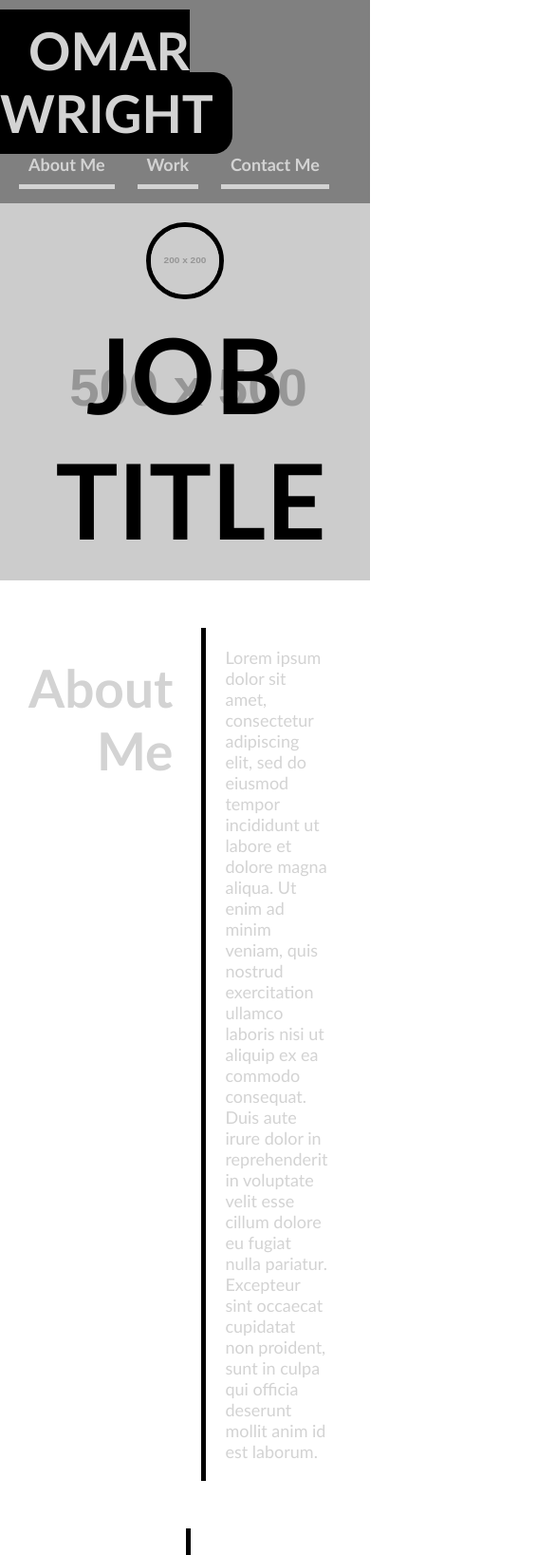
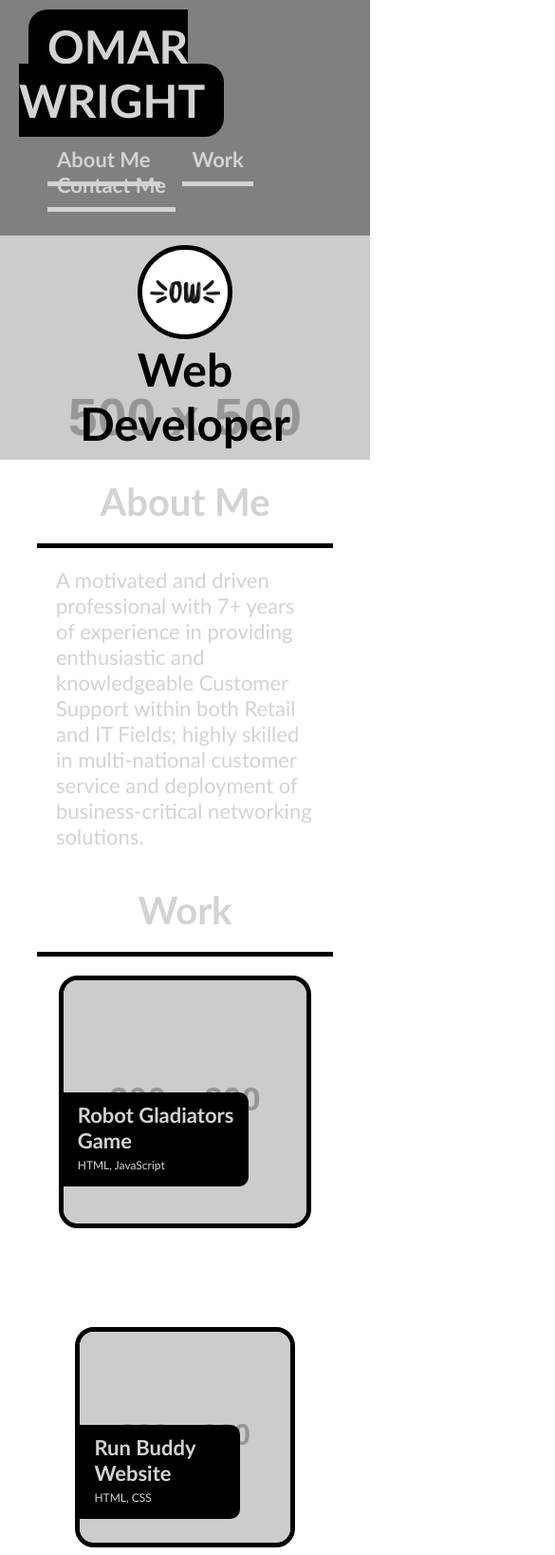
Before and after one commit to omarwright07/professional-portfolio, a plain HTML site: page index.html in a window 390 px wide. Shown: the top 1637 px of the page at 95% size, 585 px wide, since content can reach past the window. Drawn offline with Linux system fonts and the light colour scheme; placeholder pictures from the web are drawn by us.

Commit message:
added avatar and add media queries

```diff
--- a/assets/css/style.css
+++ b/assets/css/style.css
@@ -5,6 +5,7 @@
     --title-text: 55px;
     --large-text: 48px;
     --small-text: 18px;
+    --tiny-text: 12px;
     --border-size: 5px;
 }
 
@@ -19,6 +20,7 @@
 body {
     color: var(--secondary-color);
     font-family: 'Trebuchet MS', 'Lucida Sans Unicode', 'Lucida Grande', 'Lucida Sans', Arial, sans-serif;
+    background-color: white;
 }
 
 a {
@@ -51,7 +53,7 @@ section {
     margin: 30px;
     width: 200px;
     text-align: right;
-    font-size: var(--title-text);
+    font-size: var(--large-text);
     flex: 1 25%;
 }
 
@@ -105,18 +107,21 @@ header nav ul li {
     justify-content: center;
 }
 
-.hero-title {
+.hero-info {
     width: 80%;
     padding: 5%;
     text-align: center;
-    font-size: var(--title-text);
     color: var(--tertiary-color);
 }
 
-.hero-title img {
+.hero-info img {
     border: 5px solid var(--tertiary-color);
     border-radius: 50%;
     width: 30%;
+}
+
+.hero-title {
+    font-size: var(--title-text);
 }
 
 /* Work Section Style */
@@ -131,8 +136,17 @@ header nav ul li {
     padding: 0px;
 }
 
+.work-images h2 {
+    font-size: var(--small-text);
+}
+
+.work-images p {
+    margin: 5px auto;
+    font-size: var(--tiny-text);
+}
+
 .work-image {
-    width: 44%;
+    width: 42%;
     margin: 20px 20px 0px 20px;
 }
 
@@ -140,7 +154,7 @@ header nav ul li {
     padding: 10px 10px 10px 20px;
     width: max-content;
     max-width: 75%;
-    background-color: aquamarine;
+    background-color: var(--tertiary-color);
     position: relative;
     bottom: 25%;
     border-radius: 0px 10px 10px 0px;
@@ -149,7 +163,7 @@ header nav ul li {
 
 .work-image img {
     width: 100%;
-    border: 5px solid aquamarine;
+    border: 5px solid var(--tertiary-color);
     border-radius: 20px;
 }
 
@@ -172,9 +186,108 @@ header nav ul li {
 }
 
 .work-image img:hover {
-    border-color: var(--tertiary-color);
+    border-color: var(--primary-color);
 }
 
 .work-image:first-child {
     width: 98%
 }
+
+/* Media Queries */
+@media screen and (max-width: 980px) {
+
+    :root {
+        --small-text: 24px;
+    }
+
+    .hero-info {
+        width: 90%;
+        padding: 2.5%;
+    }
+
+    .work-image {
+        width: 80%;
+        margin: 0px;
+    }
+
+    .contact-me ul {
+        flex-direction: column;
+        align-content: center;
+        justify-content: center;
+    }
+
+    .contact-me li {
+        margin: 30px;
+        text-align: center;
+    }
+
+}
+
+@media screen and (max-width: 768px) {
+
+    :root {
+        --title-text: 50px;
+    }
+
+    header {
+        padding: 20px;
+        font-weight: bold;
+        display: flex;
+        justify-content: center;
+    }
+
+    .name {
+        padding: 10px 20px;
+        margin: 10px;
+        border-radius: 20px;
+    }
+
+    header nav {
+        margin: 20px;
+    }
+
+    section {
+        flex-direction: column;
+        align-items: center;
+        margin: 0px auto;
+    }
+
+    .section-title {
+        margin: 20px;
+        width: 100%;
+        text-align: center;
+        flex: 0;
+    }
+
+    .article {
+        flex-direction: column;
+        padding: 20px;
+        border-top: 5px solid var(--tertiary-color);
+        width: 80%;
+        border-left: 0;
+        flex: 0;
+    }
+}
+
+
+@media screen and (max-width: 575px) {
+
+    :root {
+        --large-text: 40px;
+        --small-text: 22px;
+        --title-text: 48px;
+    }
+
+    .work-image {
+        width: 85%;
+    }
+
+    .work-image div {
+        bottom: 40%;
+    }
+
+    .contact-me li {
+        margin: 15px;
+    }
+
+}
--- a/index.html
+++ b/index.html
@@ -3,6 +3,7 @@
 
     <head>
         <meta charset="UTF-8">
+        <meta content="width=device-width, initial-scale=1" name="viewport" />
         <title>Omar's Portfolio</title>
         <link rel="stylesheet" href="./assets/css/style.css">
     </head>
@@ -31,10 +32,10 @@
 
         <!-- Hero Section -->
         <hero class="hero">
-            <div class="hero-title">
-                <img src="https://via.placeholder.com/200" alt="placeholder">
-                <h1>
-                    JOB TITLE
+            <div class="hero-info">
+                <img src="./assets/images/avatar.jpg" alt="placeholder">
+                <h1 class="hero-title">
+                    Web Developer
                 </h1>
             </div>
         </hero>
@@ -44,7 +45,7 @@
             <h1 class="section-title" id="about-me">About Me</h1>
             <article class="article">
                 <p>
-                    Lorem ipsum dolor sit amet, consectetur adipiscing elit, sed do eiusmod tempor incididunt ut labore et dolore magna aliqua. Ut enim ad minim veniam, quis nostrud exercitation ullamco laboris nisi ut aliquip ex ea commodo consequat. Duis aute irure dolor in reprehenderit in voluptate velit esse cillum dolore eu fugiat nulla pariatur. Excepteur sint occaecat cupidatat non proident, sunt in culpa qui officia deserunt mollit anim id est laborum.
+                    A motivated and driven professional with 7+ years of experience in providing enthusiastic and knowledgeable Customer Support within both Retail and IT Fields; highly skilled in multi-national customer service and deployment of business-critical networking solutions.
                 </p>
             </article>
         </section>
@@ -60,7 +61,7 @@
                         <a href="https://omarwright07.github.io/robot-gladiators/" target="_blank"><img src="https://via.placeholder.com/200" alt="change me"></a>
                         <div>
                             <h2>Robot Gladiators Game</h2>
-                            <p>Add Lanugages Used</p>
+                            <p>HTML, JavaScript</p>
                         </div>
                     </li>
 
@@ -68,7 +69,7 @@
                         <a href="https://omarwright07.github.io/run-buddy/" target="_blank"><img src="https://via.placeholder.com/200" alt="change me"></a>
                         <div>
                             <h2>Run Buddy Website</h2>
-                            <p>Add Lanugages Used</p>
+                            <p>HTML, CSS</p>
                         </div>
                     </li>
 
@@ -76,7 +77,7 @@
                         <a href="https://omarwright07.github.io/horiseon-social-solutions/" target="_blank"><img src="https://via.placeholder.com/200" alt="change me"></a>
                         <div>
                             <h2>Horiseon - Social Solutions Website</h2>
-                            <p>Add Lanugages Used</p>
+                            <p>HTML, CSS</p>
                         </div>
                     </li>
 
@@ -84,15 +85,15 @@
                         <a href="https://omarwright07.github.io/password-generator/" target="_blank"><img src="https://via.placeholder.com/200" alt="change me"></a>
                         <div>
                             <h2>Password Generator</h2>
-                            <p>Add Lanugages Used</p>
+                            <p>HTML, CSS, JavaScript</p>
                         </div>
                     </li>
 
                     <li class="work-image">
                         <a href="" target="_blank"><img src="https://via.placeholder.com/200" alt="change me"></a>
                         <div>
-                            <h2>Work Title</h2>
-                            <p>Add Lanugages Used</p>
+                            <h2>Calculator</h2>
+                            <p>HTML, CSS, JavaScript</p>
                         </div>
                     </li>
 
```
Also changed, not shown: assets/images/avatar.jpg (added).
